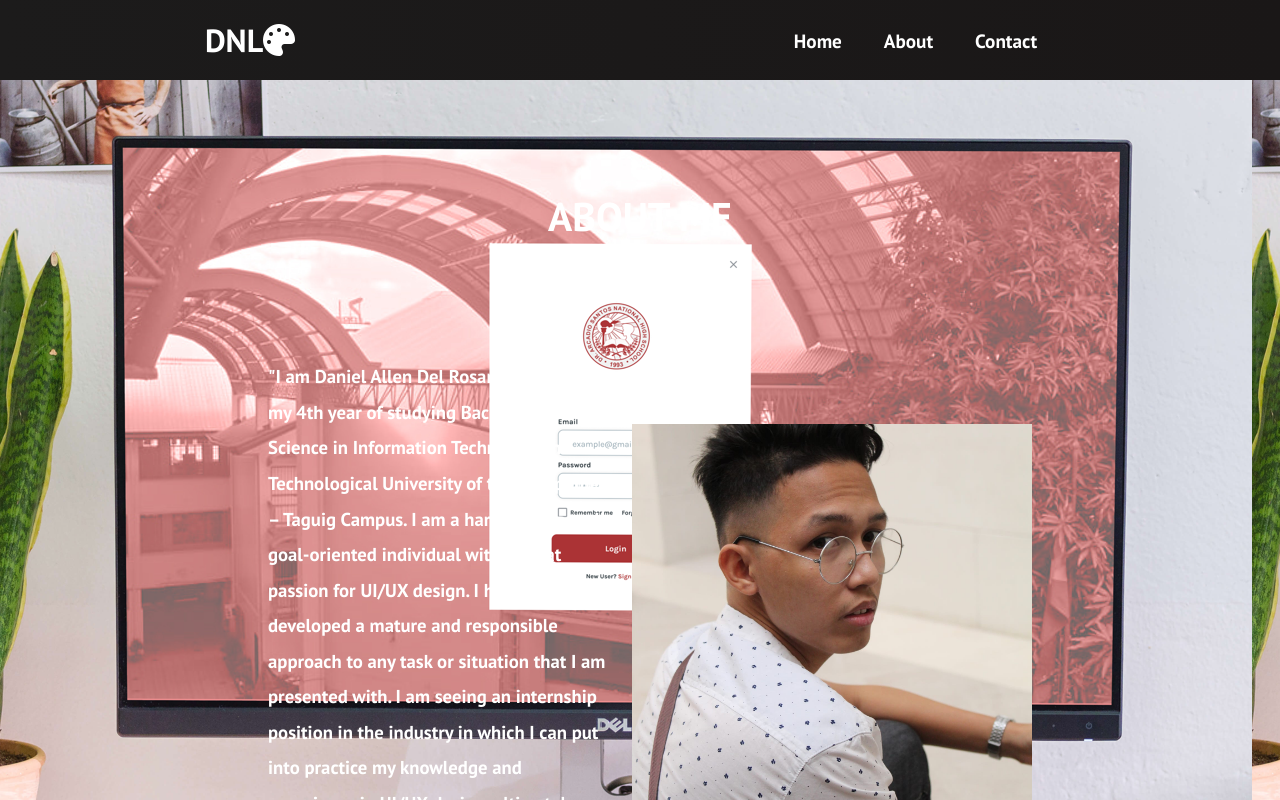
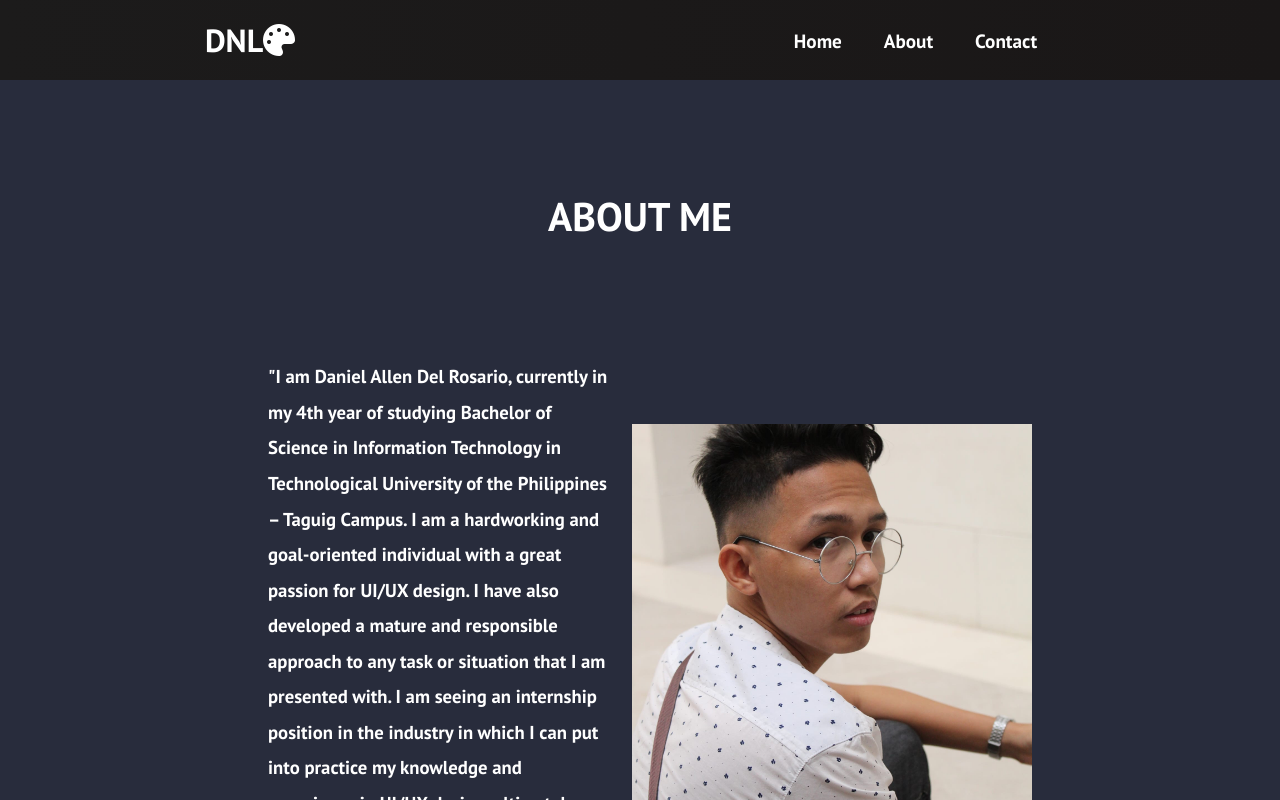
Before and after one commit to delrosario-daniel/uiux-portfolio, a React (Create React App) app: page /about in a window 1280 px wide. Shown: the top 800 px of the page. Built offline with nearby package versions, Linux system fonts and the light colour scheme.

Commit message:
homepage link change

```diff
--- a/package.json
+++ b/package.json
@@ -1,6 +1,6 @@
 {
   "name": "design-portfolio",
-  "homepage": "http://delrosario-daniel.github.io/uiux-portfolio",
+  "homepage": "https://delrosario-daniel.github.io/uiux-portfolio",
   "version": "0.1.0",
   "private": true,
   "dependencies": {
--- a/src/App.css
+++ b/src/App.css
@@ -194,7 +194,6 @@
   padding-top: 50px;
   background-color: #282c3c;
   color: #fff;
-  background-image: url('/public/images/SRMSWeb/srms-web-1.png');
 }
 
 .about-me {
```
